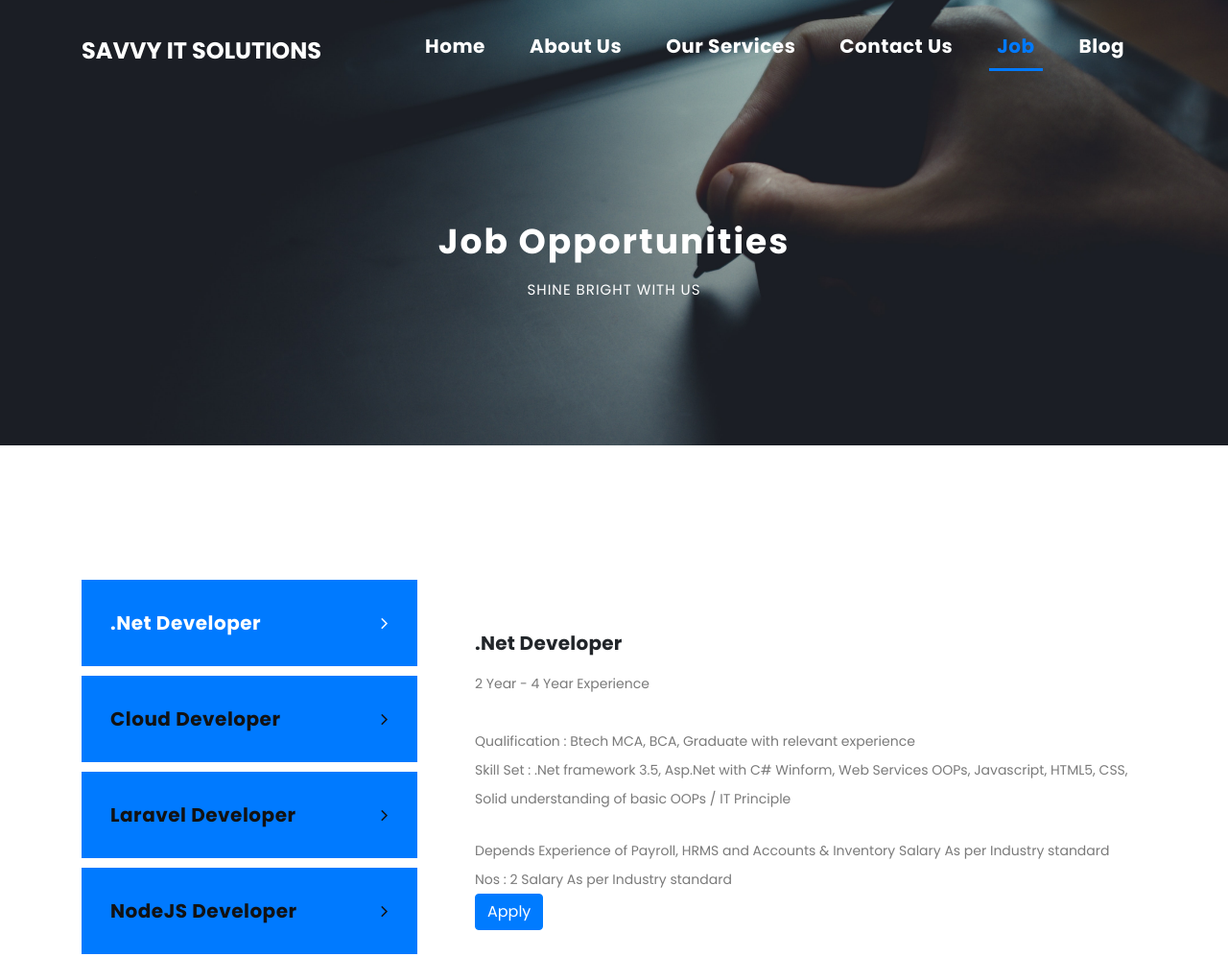
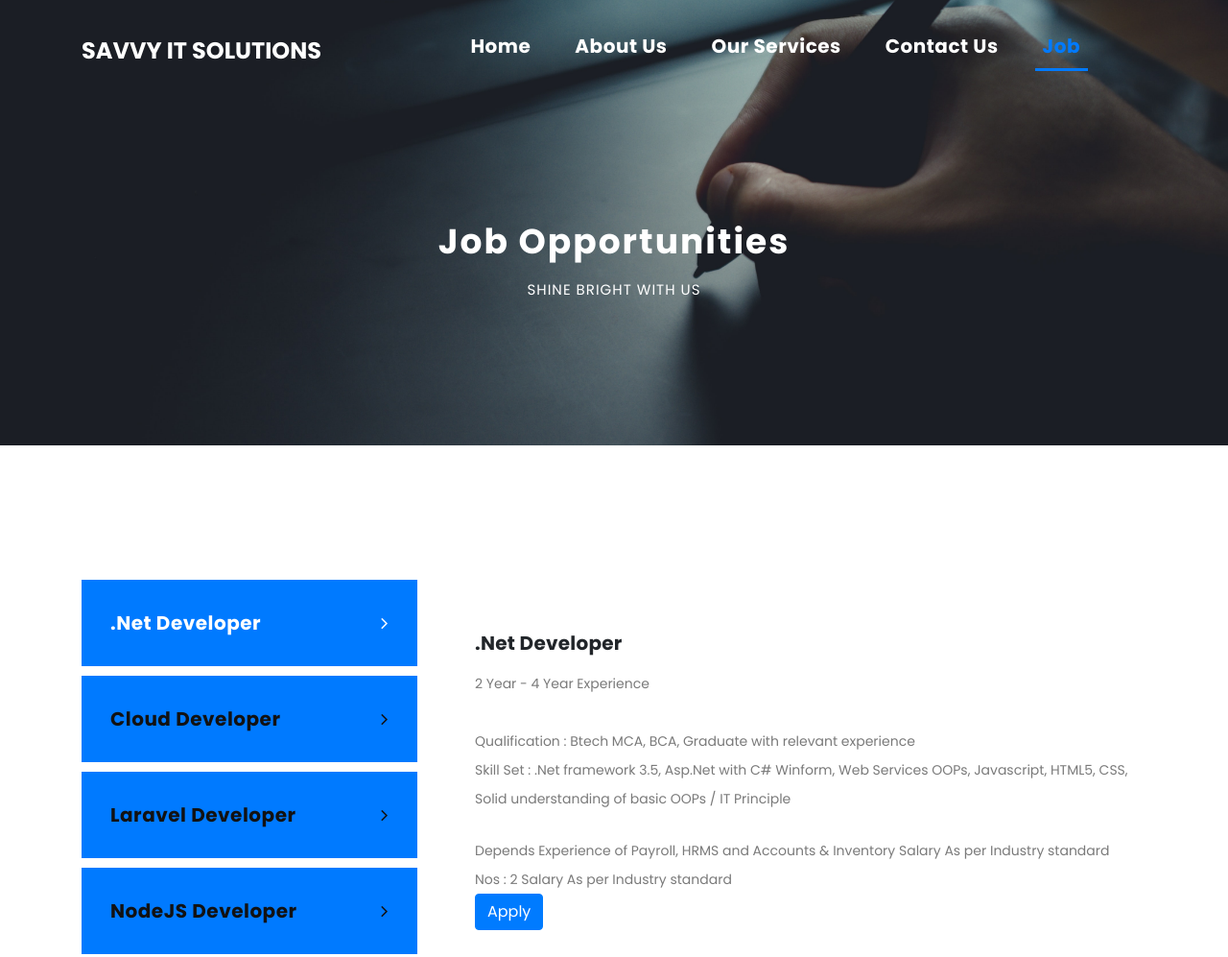
Before and after one commit to athulknr/project, a plain HTML site: page job.html in a window 1280 px wide. Shown: the top 997 px of the page at 96% size. Drawn offline with nearby package versions, Linux system fonts and the light colour scheme.

Commit message:
Update job.html

```diff
--- a/job.html
+++ b/job.html
@@ -116,7 +116,7 @@
               <li class="nav-item active">
                 <a class="nav-link" href="job.html">Job</a></li>
                 <li class="nav-item">
-                  <a class="nav-link" href="#">Blog</a>
+                  <a class="nav-link" href="#"></a>
               </li>
             </ul>
           </div>
```
